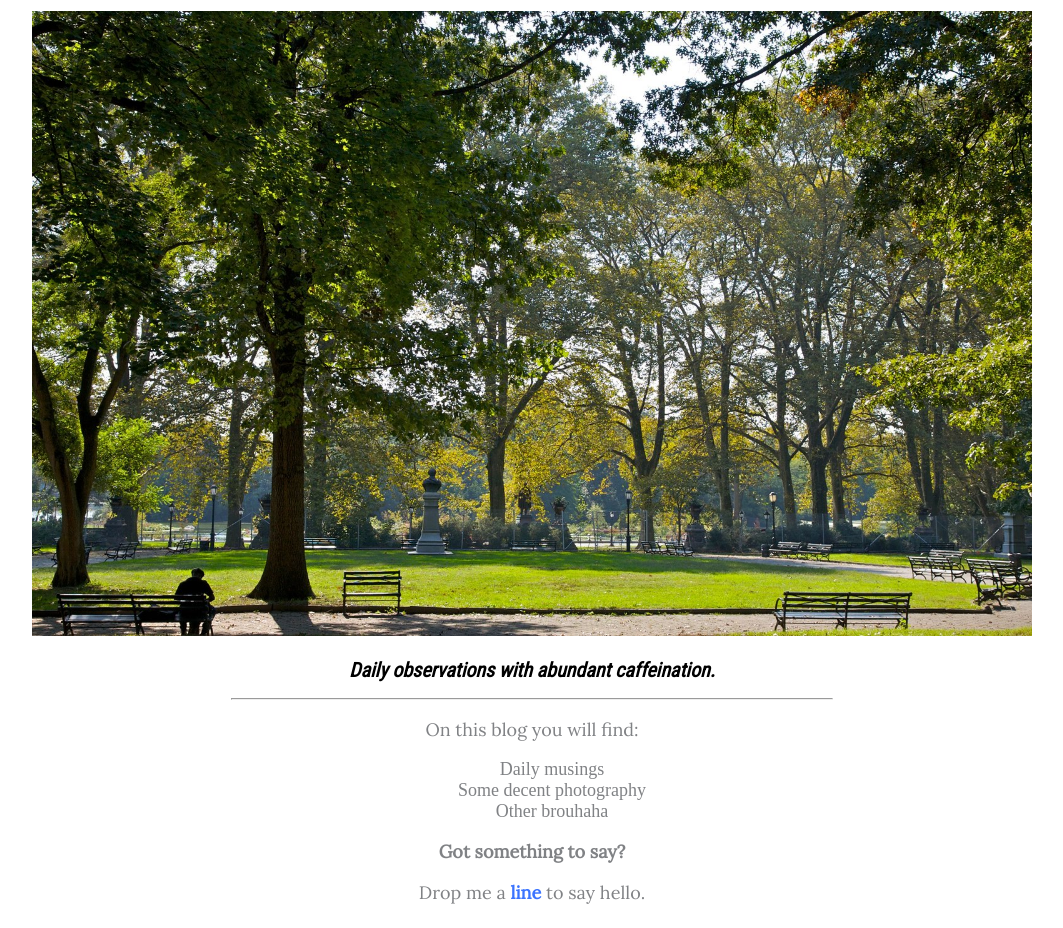
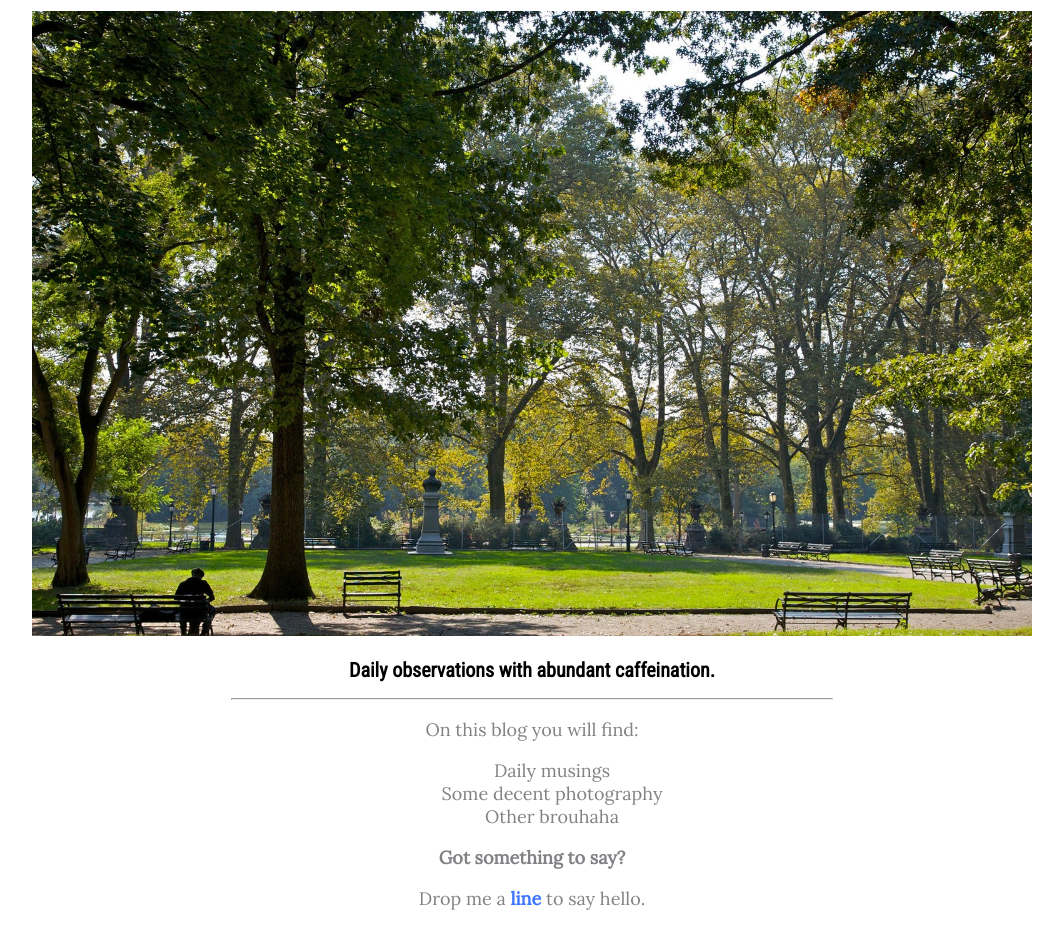
Before and after one commit to icedcoffeememoirs/icedcoffeememoirs.github.io, a plain HTML site: page unit_4/index.html in a window 1280 px wide. Shown: the part 114-1042 px from the top of the page, without its empty margins (108-1171 px from the left). Drawn offline with Linux system fonts and the light colour scheme.

Commit message:
unit 4 v5

```diff
--- a/unit_4/css/style.css
+++ b/unit_4/css/style.css
@@ -20,7 +20,6 @@ p{
 h2{
 	color: #000;
 	font-family: "Roboto Condensed", sans-serif;
-	font-style: italic;
 	text-align: center;
 	font-weight: bold;
 	font-size: 20px;
@@ -28,7 +27,7 @@ h2{
 #paragraphlist{
 	color: #808285;
 	text-align: center;
-	font-family: "Spectral", serif;
+	font-family: "Lora", serif;
 }
 ul{
 	text-align: center;
```
